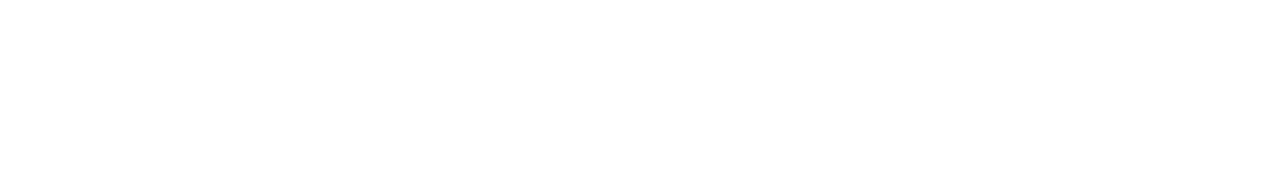
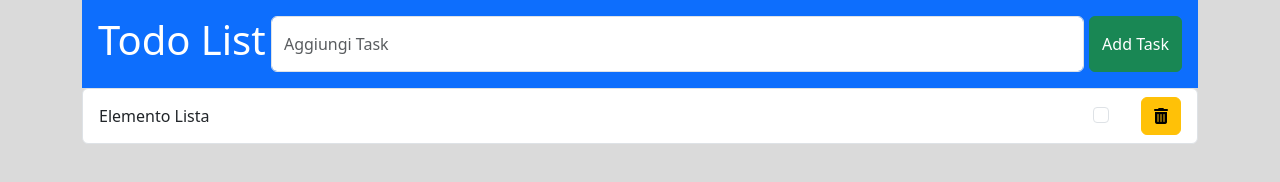
Before and after one commit to Anieb22/vue-todolist, a plain HTML site: page index.html in a window 1280 px wide. Drawn offline with nearby package versions, Linux system fonts and the light colour scheme.

Commit message:
aggiunti elementi visivi della Lista

```diff
--- a/css/style.css
+++ b/css/style.css
@@ -0,0 +1,9 @@
+*{
+    padding: 0;
+    margin: 0;
+    box-sizing: border-box;
+}
+
+body{
+    background-color: rgb(218, 218, 218);
+}
--- a/index.html
+++ b/index.html
@@ -4,11 +4,40 @@
     <meta charset="UTF-8">
     <meta http-equiv="X-UA-Compatible" content="IE=edge">
     <meta name="viewport" content="width=device-width, initial-scale=1.0">
+    <link rel="stylesheet" href="https://cdnjs.cloudflare.com/ajax/libs/font-awesome/6.4.0/css/all.min.css" integrity="sha512-iecdLmaskl7CVkqkXNQ/ZH/XLlvWZOJyj7Yy7tcenmpD1ypASozpmT/E0iPtmFIB46ZmdtAc9eNBvH0H/ZpiBw==" crossorigin="anonymous" referrerpolicy="no-referrer" />
+    <link href="https://cdn.jsdelivr.net/npm/bootstrap@5.3.0/dist/css/bootstrap.min.css" rel="stylesheet" integrity="sha384-9ndCyUaIbzAi2FUVXJi0CjmCapSmO7SnpJef0486qhLnuZ2cdeRhO02iuK6FUUVM" crossorigin="anonymous">
     <link rel="stylesheet" href="./css/style.css">
-    <link href="https://cdn.jsdelivr.net/npm/bootstrap@5.3.0/dist/css/bootstrap.min.css" rel="stylesheet" integrity="sha384-9ndCyUaIbzAi2FUVXJi0CjmCapSmO7SnpJef0486qhLnuZ2cdeRhO02iuK6FUUVM" crossorigin="anonymous">
     <title>Document</title>
 </head>
 <body>
+    <main>
+        <div class="container">
+            <div class="row">
+                <div class="col-12">
+                    <div class="col-12 bg-primary d-flex justify-content-between p-3">
+                        <h1 class="text-white">Todo List</h1>
+                        <input class="form-control w-75" type="text" placeholder="Aggiungi Task" aria-label=".form-control-lg example">
+                        <button class="btn btn-success rounded">Add Task</button>
+                    </div>
+                    <div class="col-12">
+                        <ul class="list-group d-flex justify-content-between">
+                            <li class="list-group-item d-flex justify-content-between align-items-center">
+                                Elemento Lista
+                                <div class="col-1 d-flex align-items-center flex-row-reverse">
+                                    <button class="btn btn-warning ms-3">
+                                        <i class="fas fa-trash-can"></i>
+                                    </button>
+                                    <div class="form-check d-inline">
+                                        <input class="form-check-input form-check-inline d-flex" type="checkbox" value="" id="flexCheckDefault">
+                                    </div>
+                                </div>
+                            </li>
+                          </ul>
+                    </div>
+                </div>
+            </div>
+        </div>
+    </main>
     <script src="https://unpkg.com/vue@3/dist/vue.global.js"></script>
     <script src="https://cdn.jsdelivr.net/npm/@popperjs/core@2.11.8/dist/umd/popper.min.js" integrity="sha384-I7E8VVD/ismYTF4hNIPjVp/Zjvgyol6VFvRkX/vR+Vc4jQkC+hVqc2pM8ODewa9r" crossorigin="anonymous"></script>
     <script src="https://cdn.jsdelivr.net/npm/bootstrap@5.3.0/dist/js/bootstrap.min.js" integrity="sha384-fbbOQedDUMZZ5KreZpsbe1LCZPVmfTnH7ois6mU1QK+m14rQ1l2bGBq41eYeM/fS" crossorigin="anonymous"></script>
```
